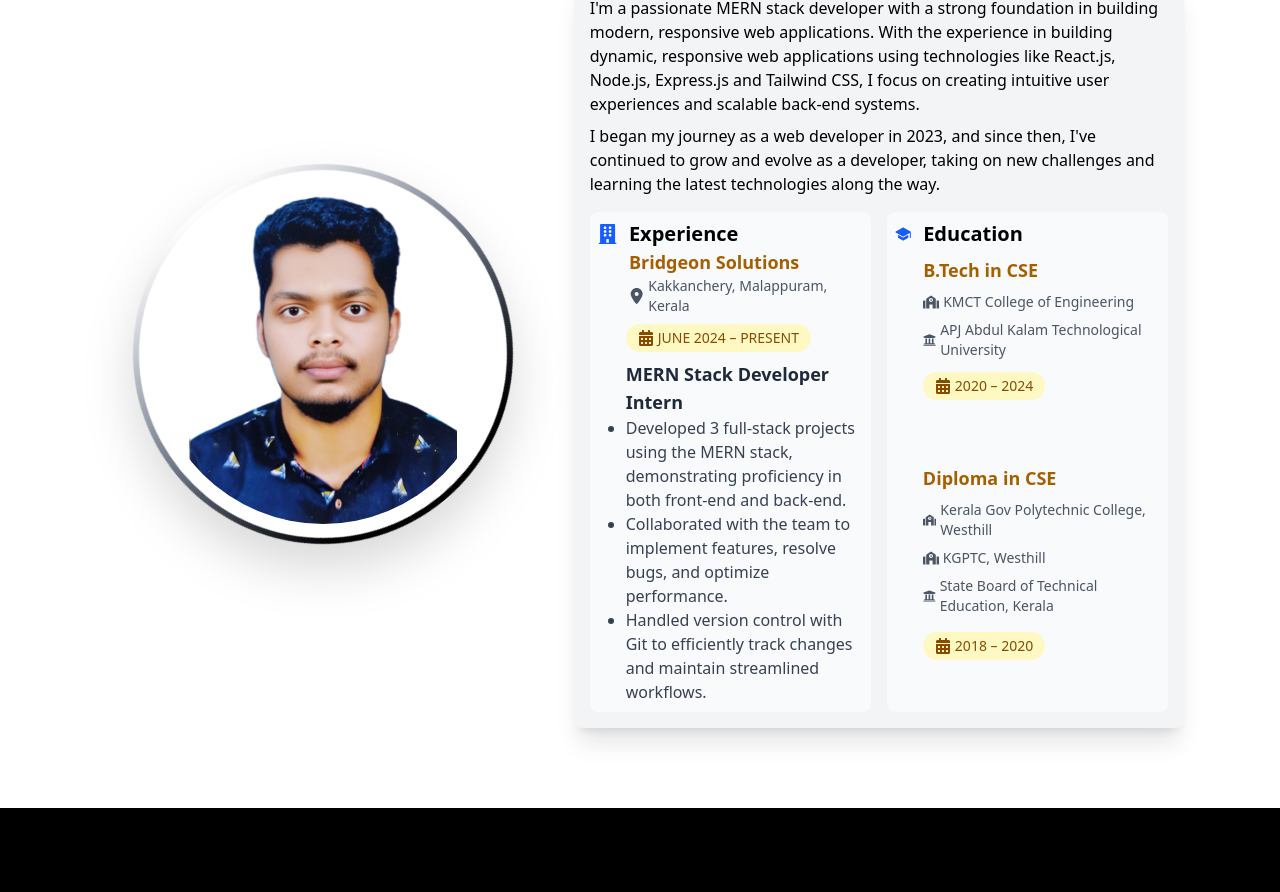
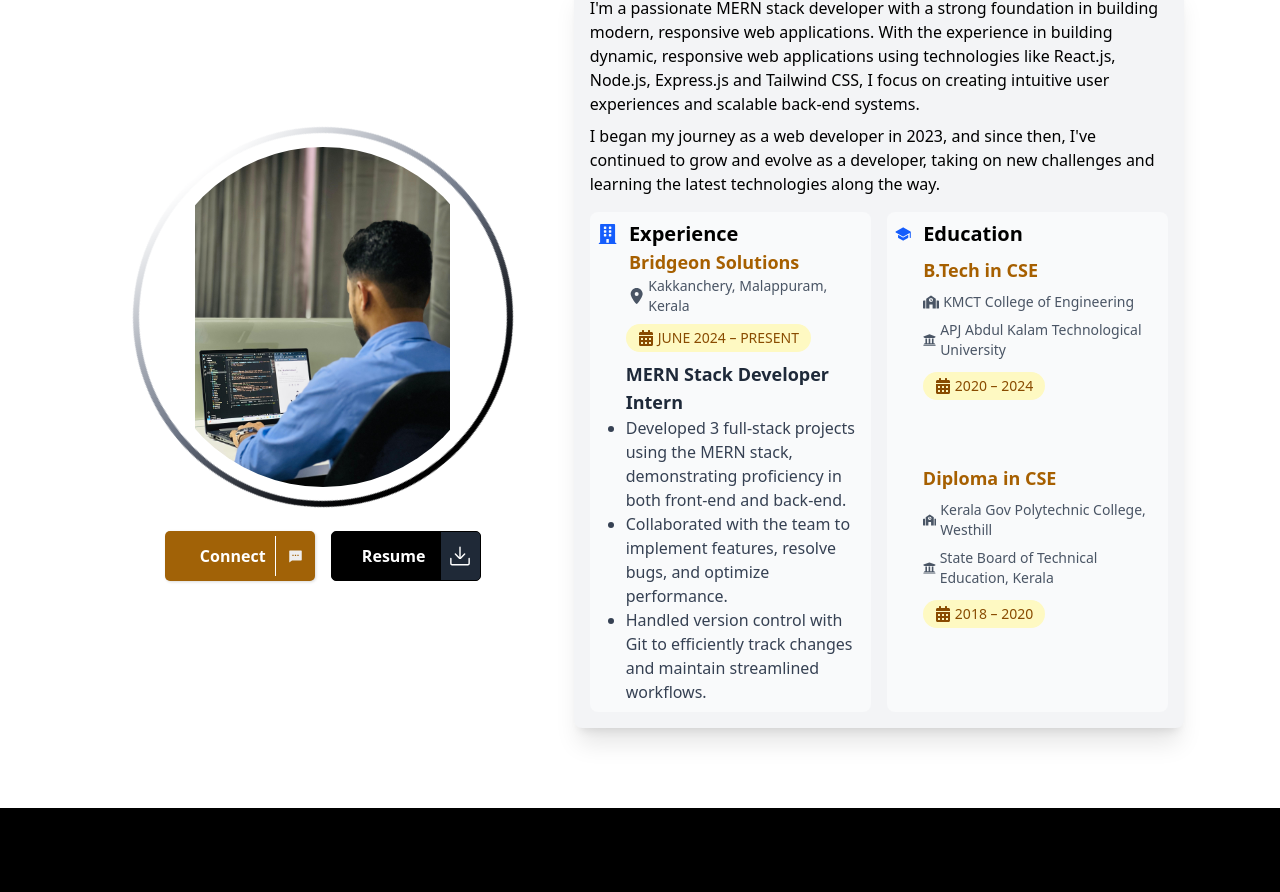
Before and after one commit to hari-1018/portfolio-app, a React (Vite) app: page / in a window 1280 px wide. Shown: the part 1636-2528 px from the top of the page. Built offline with nearby package versions, Linux system fonts and the light colour scheme.

Commit message:
feat: added connect and resume button in about

```diff
--- a/src/components/AboutMe.jsx
+++ b/src/components/AboutMe.jsx
@@ -2,6 +2,8 @@ import React from "react";
 import { FaBuilding, FaRegLightbulb, FaCalendarAlt, FaSchool, FaUniversity } from "react-icons/fa";
 import { FaLocationDot } from "react-icons/fa6";
 import { IoSchool } from "react-icons/io5";
+import Button from "../styles/Connect";
+import Download from "../styles/Download";
 
 const AboutMe = () => {
   return (
@@ -14,17 +16,33 @@ const AboutMe = () => {
         </div>
       </div>
       <div className="container mx-auto flex flex-col md:flex-row items-center gap-6">
-        {/* Image Section with Circular Motion Div */}
-        <div className="w-full md:w-1/2 flex justify-center">
-          <div className="relative w-60 h-60 sm:w-72 sm:h-72 md:w-80 md:h-80 lg:w-[380px] lg:h-[380px] flex items-center justify-center drop-shadow-2xl">
+        {/* Image Section with Circular Motion Div and Buttons */}
+        <div className="w-full md:w-1/2 flex flex-col items-center">
+          <div className="relative w-60 h-60 sm:w-72 sm:h-72 md:w-80 md:h-80 lg:w-[380px] lg:h-[380px] flex items-center justify-center shadow-4xl">
             <div className="absolute inset-0 rounded-full bg-gradient-to-r from-black via-gray-500 to-white p-1.5 animate-spin-slow">
               <div className="w-full h-full rounded-full bg-white"></div>
             </div>
             <img
-              src="/Harikrishnan.png"
+              src="/Profile.jpeg"
               alt="About me illustration"
               className="w-52 h-52 sm:w-64 sm:h-64 md:w-72 md:h-72 lg:w-[340px] lg:h-[340px] rounded-full object-contain z-10"
             />
+          </div>
+          {/* Buttons Section */}
+          <div className="mt-6 flex gap-4">
+            <a
+              href="#contact"
+              // className="bg-yellow-700 text-white px-7 py-2 md:py-3 rounded-lg text-sm sm:text-base font-semibold hover:bg-yellow-800 transition-colors"
+            >
+              {/* Let's Connect */}<Button />
+            </a>
+            <a
+              href="/Harikrishnan-K.pdf"
+              download
+              // className="bg-black text-white px-4 py-2 md:py-3 rounded-lg text-sm sm:text-base font-semibold hover:bg-gray-900 transition-colors"
+            >
+              {/* Download Resume */}<Download/>
+            </a>
           </div>
         </div>
 
@@ -98,13 +116,14 @@ const AboutMe = () => {
                   2020 – 2024
                 </div>
               </div>
+
                 <div className="ml-6 sm:ml-7 mt-4 sm:mt-16">
                   <h2 className="text-base sm:text-lg font-semibold text-yellow-700 mb-2">Diploma in CSE</h2>
                   <div className="hidden md:flex items-center text-sm text-gray-600 mb-2">
                     <FaSchool className="w-4 h-4 mr-1" />
                         Kerala Gov Polytechnic College, Westhill
                   </div>
-                  <div className="flex m:hidden items-center text-sm text-gray-600 mb-2">
+                  <div className="flex md:hidden items-center text-sm text-gray-600 mb-2">
                     <FaSchool className="w-4 h-4 mr-1" />
                         KGPTC, Westhill
                   </div>
@@ -117,7 +136,7 @@ const AboutMe = () => {
                         SBTE, Kerala
                   </div>
                 </div>
-                <div className="mt-4">
+                <div className="mt-3">
                     <div className="flex items-center bg-yellow-100 ml-6 sm:ml-7 text-yellow-800 text-sm px-3 py-2 sm:py-1 rounded-full font-medium w-fit">
                     <FaCalendarAlt className="w-4 h-4 mr-1" />
                     2018 – 2020
--- /dev/null
+++ b/src/styles/Connect.jsx
@@ -0,0 +1,77 @@
+import React from 'react';
+import styled from 'styled-components';
+import { AiOutlineMessage } from "react-icons/ai";
+import { RiMessage2Fill } from "react-icons/ri";
+
+const Button = () => {
+  return (
+    <StyledWrapper>
+      <button className="noselect"><span className="text">Connect
+        </span><span className="icon"><RiMessage2Fill /></span></button>
+    </StyledWrapper>
+  );
+}
+
+const StyledWrapper = styled.div`
+  button {
+   width: 150px;
+   height: 50px;
+   cursor: pointer;
+   display: flex;
+   align-items: center;
+   background: red;
+   border: none;
+   border-radius: 5px;
+   box-shadow: 1px 1px 3px rgba(0,0,0,0.15);
+   background: #A16207;
+  }
+
+  button, button span {
+   transition: 200ms;
+  }
+
+  button .text {
+   transform: translateX(35px);
+   color: white;
+   font-weight: bold;
+  }
+
+  button .icon {
+   position: absolute;
+   border-left: 1px solid #ffffff;
+   transform: translateX(110px);
+   height: 40px;
+   width: 40px;
+   display: flex;
+   align-items: center;
+   justify-content: center;
+  }
+
+  button svg {
+   width: 15px;
+   fill: #eee;
+  }
+
+  button:hover {
+   background: #A16207;
+  }
+
+  button:hover .text {
+   color: transparent;
+  }
+
+  button:hover .icon {
+   width: 150px;
+   border-left: none;
+   transform: translateX(0);
+  }
+
+  button:focus {
+   outline: none;
+  }
+
+  button:active .icon svg {
+   transform: scale(0.8);
+  }`;
+
+export default Button;
--- /dev/null
+++ b/src/styles/Download.jsx
@@ -0,0 +1,76 @@
+import React from 'react';
+import styled from 'styled-components';
+
+const Download = () => {
+  return (
+    <StyledWrapper>
+      <button className="button" type="button">
+        <span className="button__text">Resume</span>
+        <span className="button__icon"><svg xmlns="http://www.w3.org/2000/svg" viewBox="0 0 35 35" id="bdd05811-e15d-428c-bb53-8661459f9307" data-name="Layer 2" className="svg"><path d="M17.5,22.131a1.249,1.249,0,0,1-1.25-1.25V2.187a1.25,1.25,0,0,1,2.5,0V20.881A1.25,1.25,0,0,1,17.5,22.131Z" /><path d="M17.5,22.693a3.189,3.189,0,0,1-2.262-.936L8.487,15.006a1.249,1.249,0,0,1,1.767-1.767l6.751,6.751a.7.7,0,0,0,.99,0l6.751-6.751a1.25,1.25,0,0,1,1.768,1.767l-6.752,6.751A3.191,3.191,0,0,1,17.5,22.693Z" /><path d="M31.436,34.063H3.564A3.318,3.318,0,0,1,.25,30.749V22.011a1.25,1.25,0,0,1,2.5,0v8.738a.815.815,0,0,0,.814.814H31.436a.815.815,0,0,0,.814-.814V22.011a1.25,1.25,0,1,1,2.5,0v8.738A3.318,3.318,0,0,1,31.436,34.063Z" /></svg></span>
+      </button>
+    </StyledWrapper>
+  );
+}
+
+const StyledWrapper = styled.div`
+  .button {
+    position: relative;
+    width: 150px;
+    height: 50px;
+    cursor: pointer;
+    display: flex;
+    align-items: center;
+    border: 1px solid #000000;
+    border-radius: 5px;
+    background-color: #000000;
+    overflow: hidden;
+  }
+
+  .button, .button__icon, .button__text {
+    transition: all 0.3s;
+  }
+
+  .button .button__text {
+    transform: translateX(30px);
+    color: #fff;
+    font-weight: bold;
+  }
+
+  .button .button__icon {
+    position: absolute;
+    transform: translateX(109px);
+    height: 100%;
+    width: 39px;
+    background-color: #1F2937;
+    display: flex;
+    align-items: center;
+    justify-content: center;
+  }
+
+  .button .svg {
+    width: 20px;
+    fill: #fff;
+  }
+
+  .button:hover {
+    background: #374151;
+  }
+
+  .button:hover .button__text {
+    color: transparent;
+  }
+
+  .button:hover .button__icon {
+    width: 148px;
+    transform: translateX(0);
+  }
+
+  .button:active .button__icon {
+    background-color: #146c54;
+  }
+
+  .button:active {
+    border: 1px solid #146c54;
+  }`;
+
+export default Download;
```
